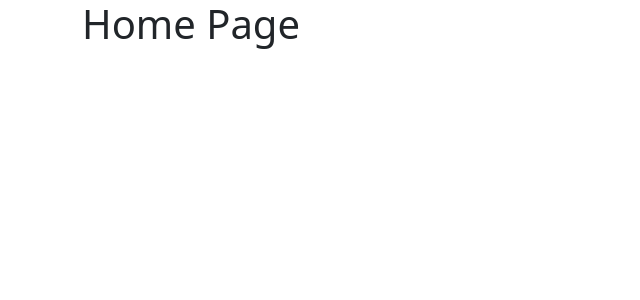
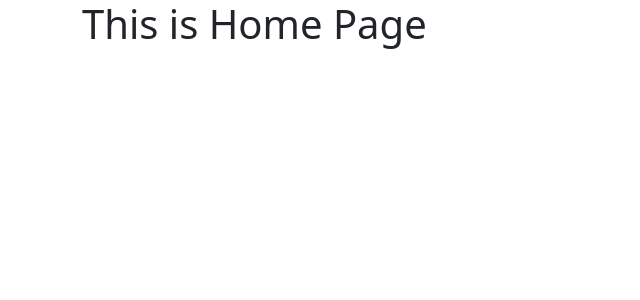
Before and after one commit to iamrahulpanchal/ipl-dashboard-app, a React (Create React App) app in the folder ipl-dashboard-client/: page / in a window 1280 px wide. Shown: the top 300 px of the page, without its empty margins (0-640 px from the left). Built offline with nearby package versions, Linux system fonts and the light colour scheme.

Commit message:
Setting up Error Page if the team URL is wrong

```diff
--- a/ipl-dashboard-client/src/App.js
+++ b/ipl-dashboard-client/src/App.js
@@ -2,6 +2,7 @@ import './App.css';
 import {BrowserRouter as Router, Route, Switch} from 'react-router-dom';
 import { Team } from './pages/Team';
 import { Match } from './pages/Match';
+import { Home } from './pages/Home';
 
 function App() {
     return (
@@ -9,7 +10,7 @@ function App() {
           <Router>
             <Switch>
               <Route path="/" exact>
-                <h1>Home Page</h1>
+                <Home />
               </Route>
               <Route path="/teams/:teamName" exact>
                 <Team />
--- /dev/null
+++ b/ipl-dashboard-client/src/pages/Home.js
@@ -0,0 +1,5 @@
+import { React } from 'react';
+
+export const Home = () => {
+    return <h1>This is Home Page</h1>
+}
--- a/ipl-dashboard-client/src/pages/Match.js
+++ b/ipl-dashboard-client/src/pages/Match.js
@@ -1,11 +1,12 @@
 import { React, useEffect, useState } from 'react';
 import { useParams } from 'react-router-dom';
 import { MatchDetail } from '../components/MatchDetail';
+import { NotFound } from './NotFound';
 
 export const Match = () => {
 
     const [matches, setMatches] = useState({
-        matchesList: [],
+        matchesList: [1],
         yearsList: []
     });
 
@@ -21,6 +22,10 @@ export const Match = () => {
         fetchMatches();
     }, [teamName, year]);
 
+    if(matches.matchesList.length === 0){
+        return <NotFound />
+    }
+
     return (
         <div className="Match">
             <h1>Match Page</h1>
--- /dev/null
+++ b/ipl-dashboard-client/src/pages/NotFound.js
@@ -0,0 +1,7 @@
+import { React } from 'react';
+
+export const NotFound = () => {
+    return (
+        <h1>Something went wrong</h1>
+    );
+}
```
